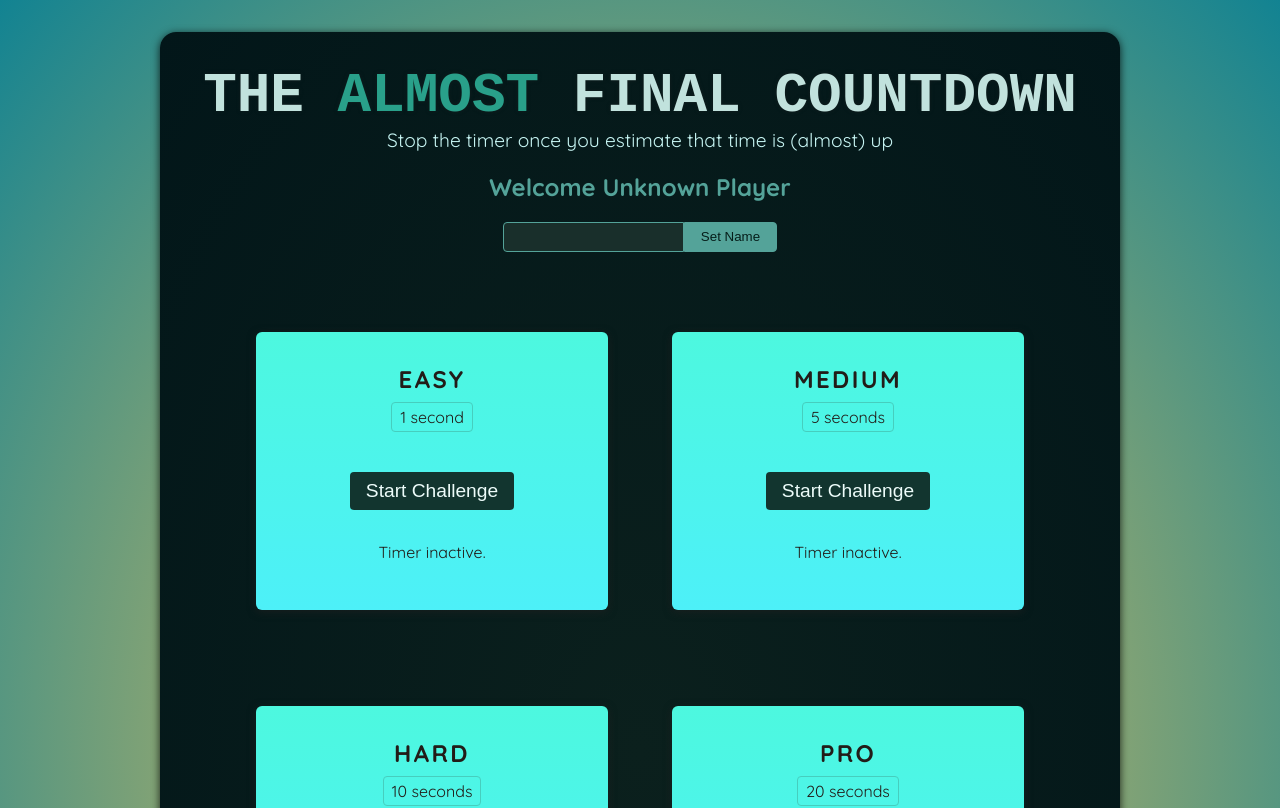
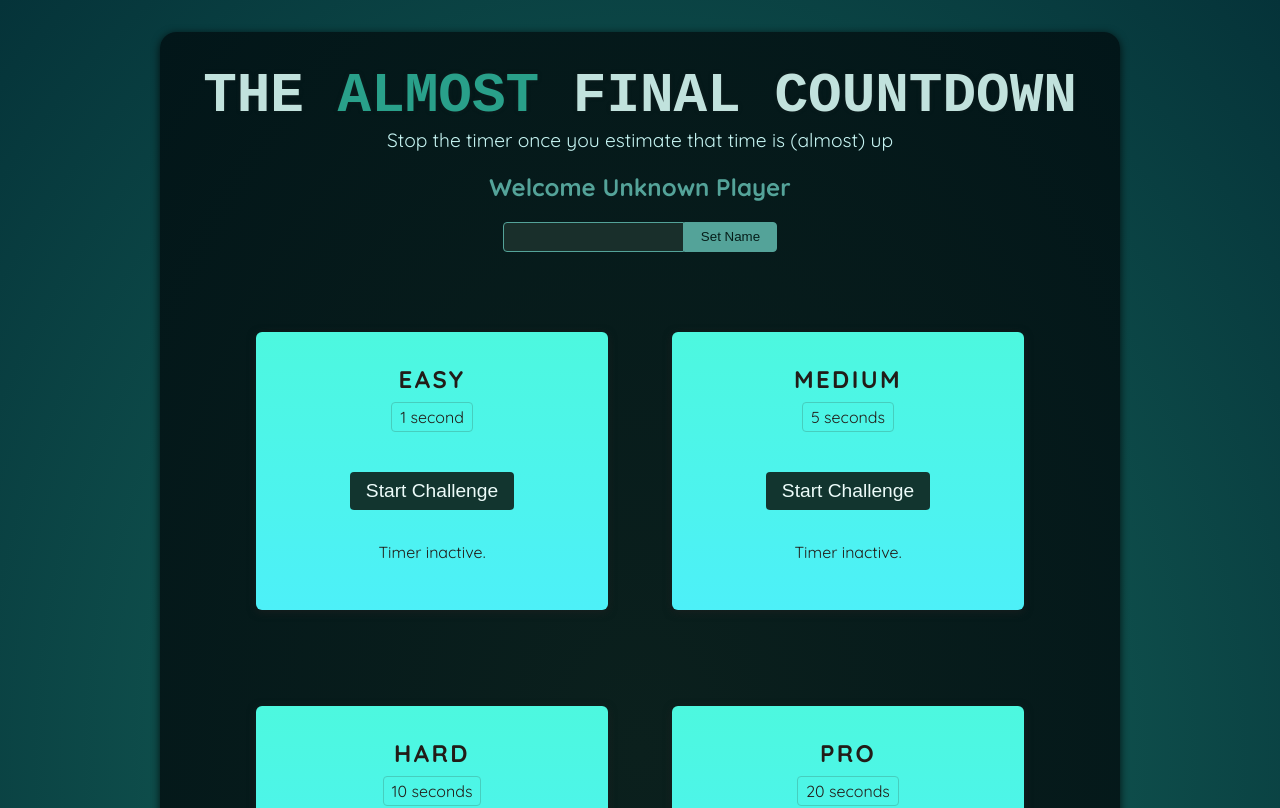
Before and after one commit to stephenkettley/timer-challenge-app, a React (Vite) app: page / in a window 1280 px wide. Shown: the top 808 px of the page. Built offline with nearby package versions, Linux system fonts and the light colour scheme; a web font is replaced by a local one.

Commit message:
Merge branch 'main' of https://github.com/stephenkettley/timer-challenge-app

```diff
--- a/src/index.css
+++ b/src/index.css
@@ -9,7 +9,7 @@ body {
   font-family: 'Quicksand', sans-serif;
   -webkit-font-smoothing: antialiased;
   -moz-osx-font-smoothing: grayscale;
-  background: radial-gradient(#ffc655, #128392);
+  background: radial-gradient(#186a5e, #053339);
   color: #e1eeeb;
   min-height: 100vh;
   user-select: none;
```
